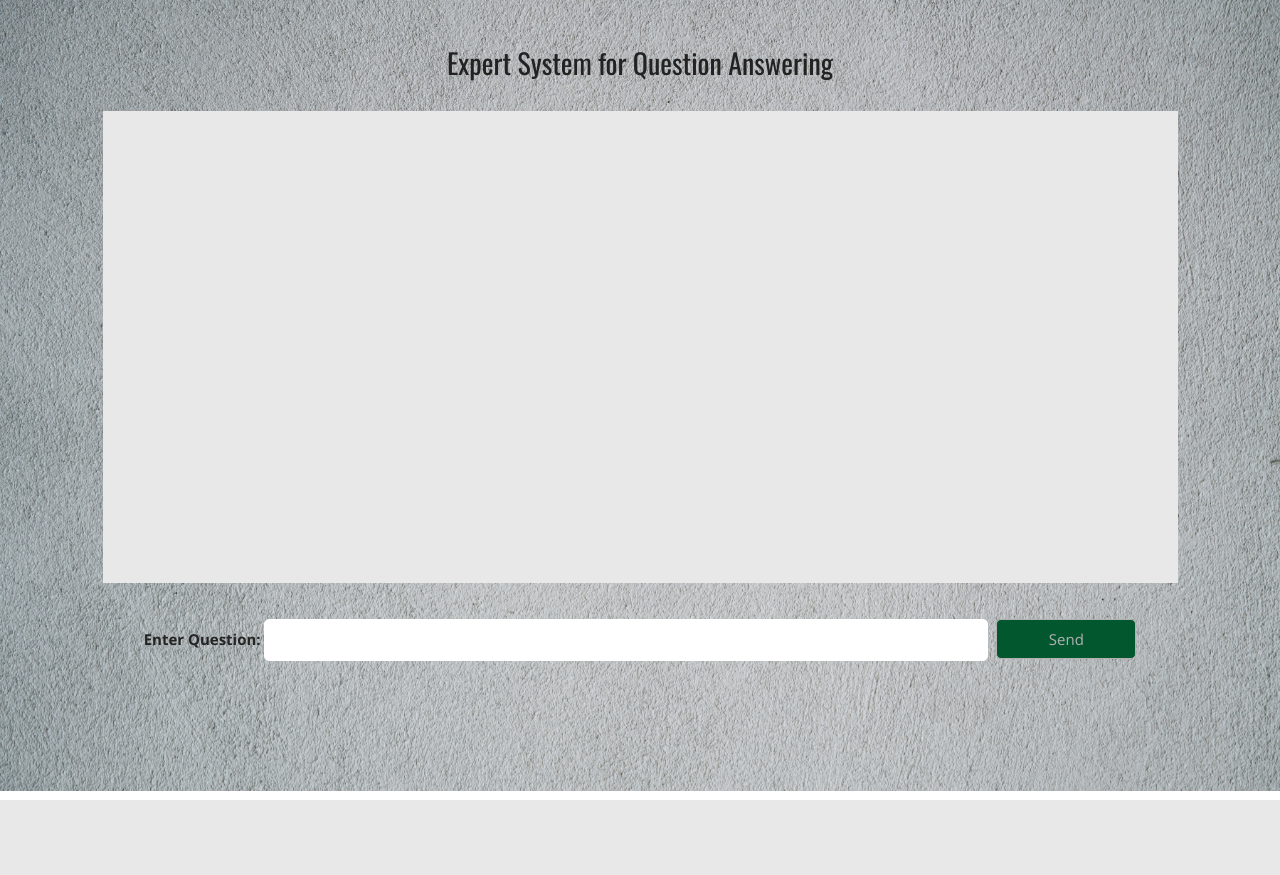
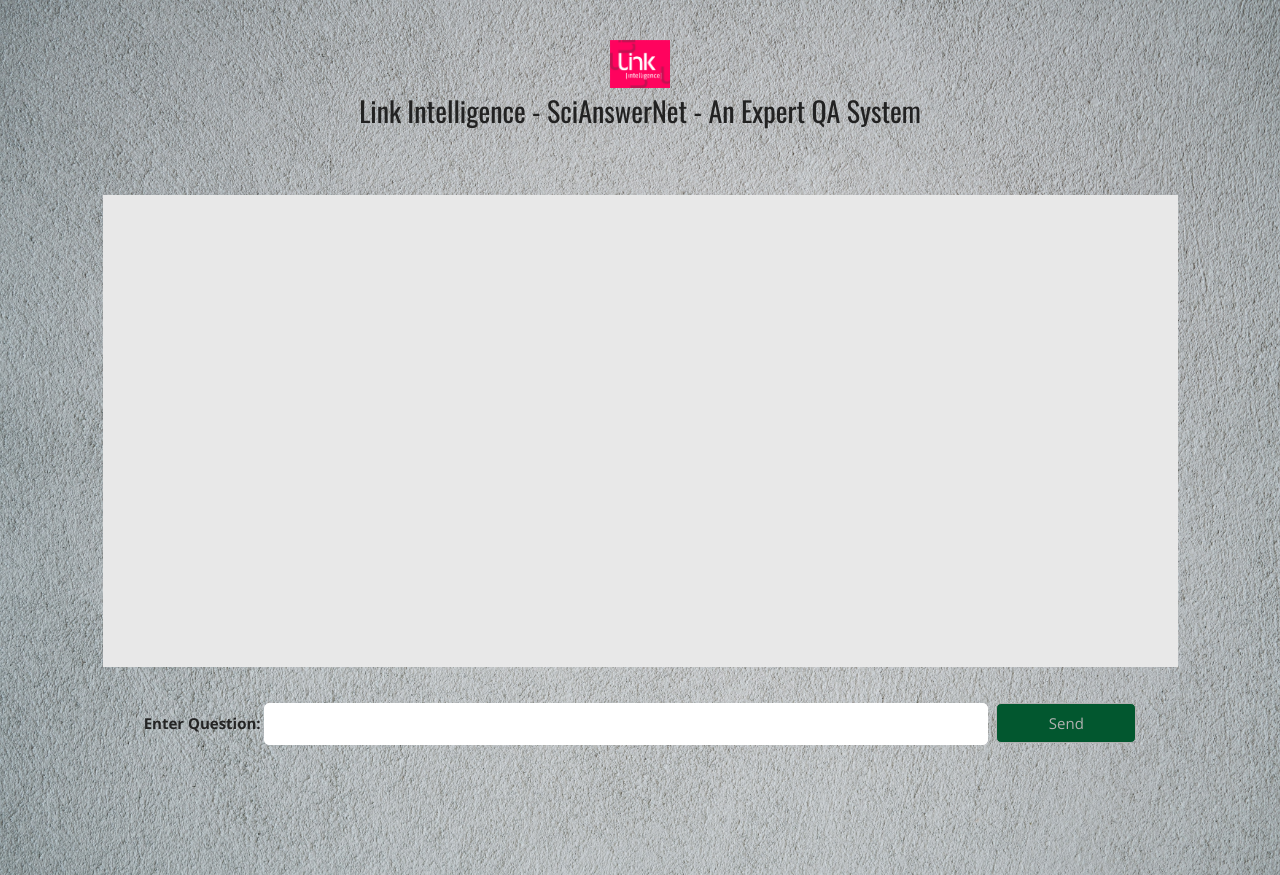
Before and after one commit to Korbinian-LI/LLMs-PoC, a Flask app: page / in a window 1280 px wide. Before the commit the page ends 800 px from the top, so only its background shows below. Run offline with Flask 3, Linux system fonts and the light colour scheme.

Commit message:
Update telplates

```diff
--- a/main.py
+++ b/main.py
@@ -48,7 +48,7 @@
         # answer = qa_pipeline(question=question, context=best_answer)
 
         # AI response
-        ai_answer = "The Answer from the Link Expert System is: {}".format(user_question)
+        ai_answer = "here is your question:  {}".format(user_question)
 
         # Retrieve existing messages from session
         messages = session.get('messages', [])
--- a/templates/index.html
+++ b/templates/index.html
@@ -38,7 +38,9 @@
 
 					<!--begin newsletter form -->
 					<div class="contact_form_wrap bounce_fade">
-                        <h1>Expert System for Question Answering</h1>
+						<img src="/static/src/favicon/Link_logo_stp.png" alt="Link Logo" width="60"/>
+                        <h1> Link Intelligence - SciAnswerNet - An Expert QA System </h1>
+                        <br /><br />
 
                         <div id="chat-container">
                             {% for message_type, message_content in messages %}
```
